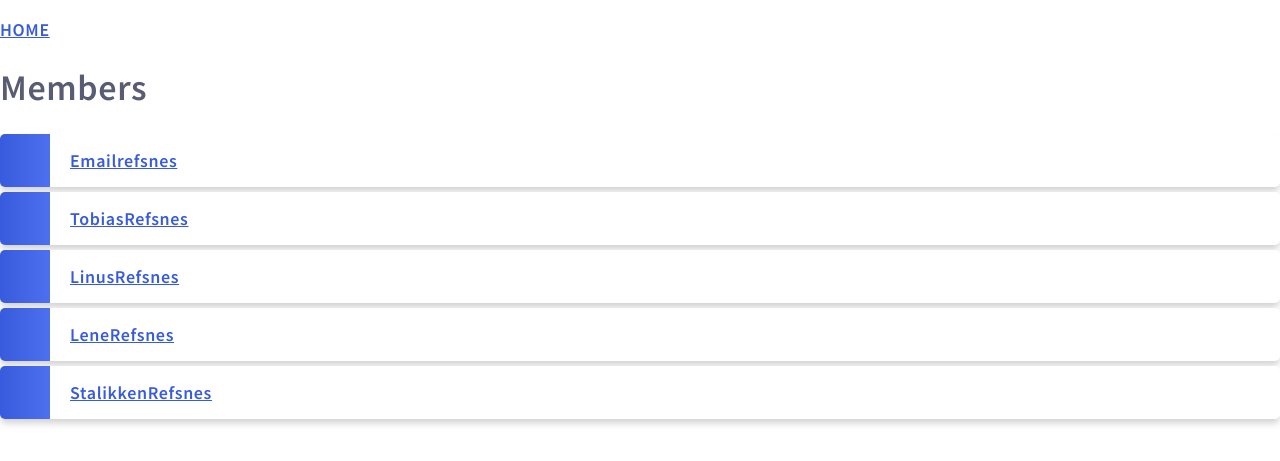
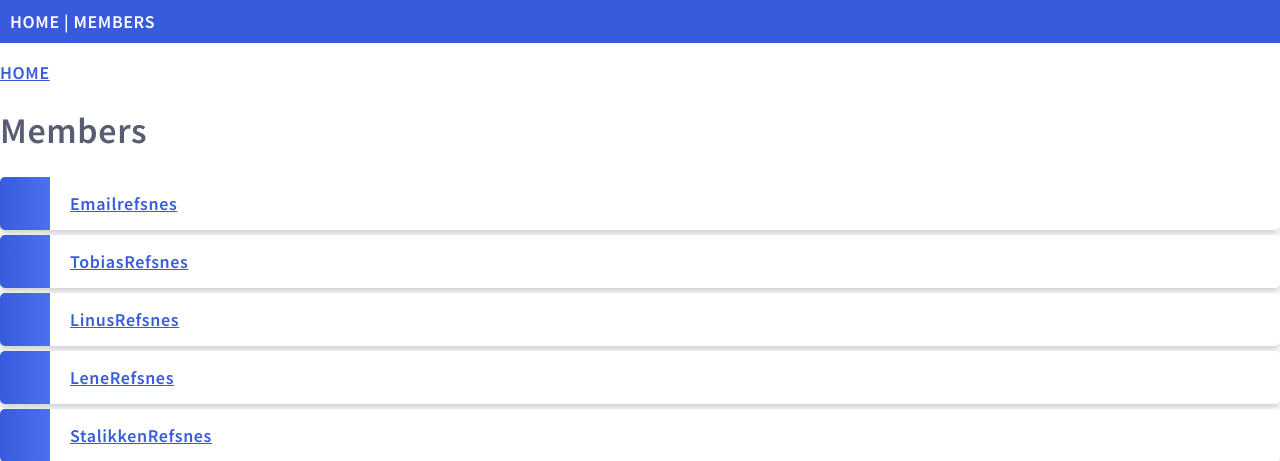
Before and after one commit to topshager/django, a Django app: page /tennis_app/ in a window 1280 px wide. Shown: the top 461 px of the page. Run offline with Django 5.2, Linux system fonts and the light colour scheme; data comes from the database, SQL or seed files in the repository.

Commit message:
update master.html

```diff
--- a/my_tennis_club/tennis_app/templates/master.html
+++ b/my_tennis_club/tennis_app/templates/master.html
@@ -2,10 +2,15 @@
 <!DOCTYPE html>
 <html>
 <head>
+  <link rel="stylesheet" href="{% static 'mystyles.css' %}">
   <title>{% block title %}{% endblock %}</title>
-  <link rel="stylesheet" href="{% static 'mystyles.css' %}">
 </head>
 <body>
+
+<div class="topnav">
+  <a href="/">HOME</a> |
+  <a href="/members">MEMBERS</a>
+</div>
 
 {% block content %}
 {% endblock %}
```
